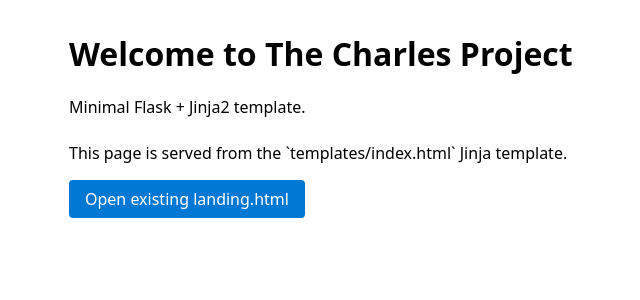
After one commit to christianmartinez0501/TheCharlesProject, a Flask app: template templates/index.html in a window 1280 px wide. The commit adds this page. Shown: the top 300 px of the page, without its empty margins (121-761 px from the left). Run offline with Flask 2, Linux system fonts and the light colour scheme; the template is opened without the code that fills it, so the values that code supplies are empty.

Commit message:
Create flask server

```diff
--- /dev/null
+++ b/app.py
@@ -0,0 +1,16 @@
+from flask import Flask, render_template
+
+app = Flask(__name__, static_folder='.', static_url_path='')
+
+
+@app.route('/')
+def index():
+    return render_template('index.html', title='The Charles Project', heading='Welcome')
+
+
+@app.route('/landing')
+def landing():
+    return render_template('landing.html')
+
+if __name__ == '__main__':
+    app.run(debug=True, host='127.0.0.1', port=5000)
--- /dev/null
+++ b/requirements.txt
@@ -0,0 +1 @@
+Flask==2.2.5
--- /dev/null
+++ b/templates/index.html
@@ -0,0 +1,24 @@
+<!doctype html>
+<html lang="en">
+<head>
+  <meta charset="utf-8">
+  <meta name="viewport" content="width=device-width,initial-scale=1">
+  <title>{{ title or 'The Charles Project' }}</title>
+  <style>
+    body { font-family: system-ui, -apple-system, Segoe UI, Roboto, Arial, sans-serif; max-width:900px; margin:2rem auto; padding:0 1rem; }
+    header { margin-bottom:1.5rem }
+    a.button { display:inline-block; padding:0.5rem 1rem; background:#0078d4; color:#fff; text-decoration:none; border-radius:4px }
+  </style>
+</head>
+<body>
+  <header>
+    <h1>{{ heading or 'Welcome to The Charles Project' }}</h1>
+    <p>Minimal Flask + Jinja2 template.</p>
+  </header>
+
+  <main>
+    <p>This page is served from the `templates/index.html` Jinja template.</p>
+    <p><a class="button" href="/landing">Open existing landing.html</a></p>
+  </main>
+</body>
+</html>
--- a/landing.html
+++ b/templates/landing.html
@@ -6,6 +6,6 @@
     <title>Charles</title>
 </head>
 <body>
-
+    <p>Welcome to the Charles Project!</p>
 </body>
 </html>
```
Also changed, not shown: README.md, 1 other file.
